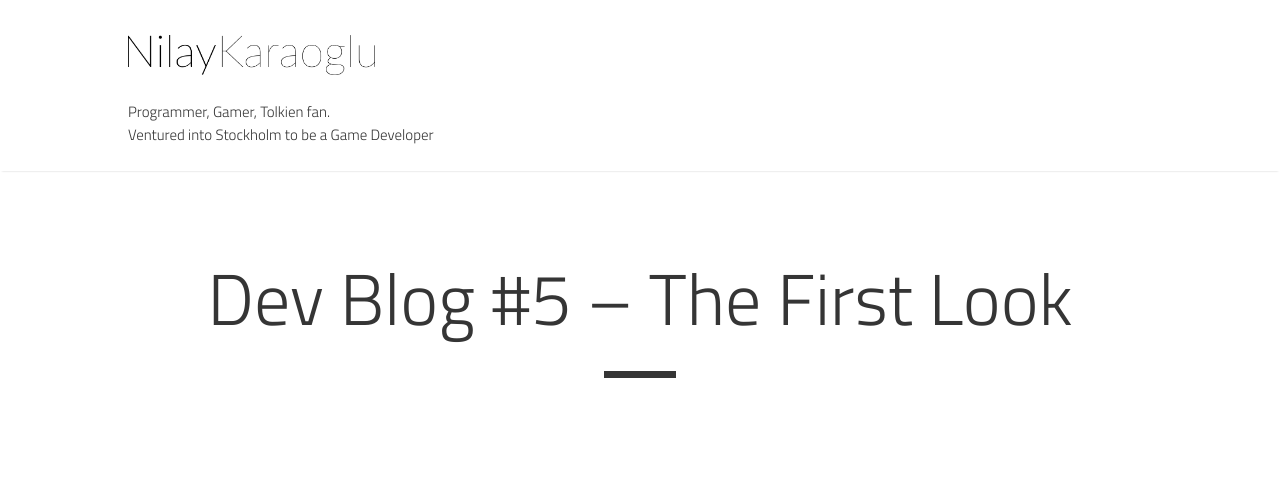
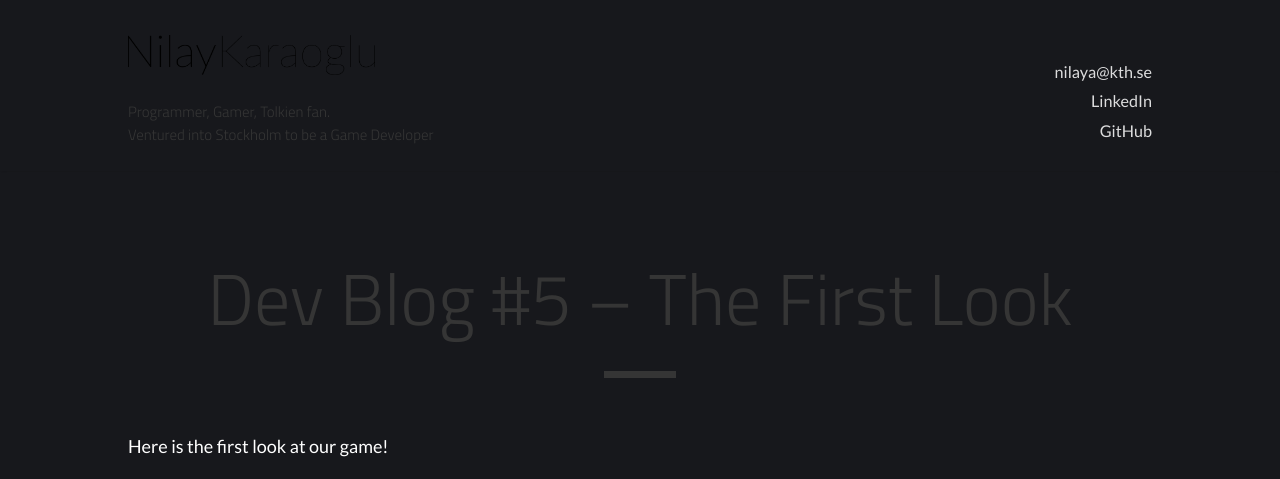
Before and after one commit to eowyn36/eowyn36.github.io, a Jekyll site: the page built from _posts/2016-11-23-the-first-look.md, in a window 1280 px wide. Shown: the top 479 px of the page. Built offline with Jekyll 4.4.1, drawn with Linux system fonts in a browser that asks for light colours; grey boxes are pictures that could not be loaded.

Commit message:
Update _base.scss

```diff
--- a/_sass/_base.scss
+++ b/_sass/_base.scss
@@ -8,6 +8,7 @@
 html,
 body {
   color: $default-color;
+  background-color: $dark-grey;
   margin: 0;
   padding: 0;
 }
```
